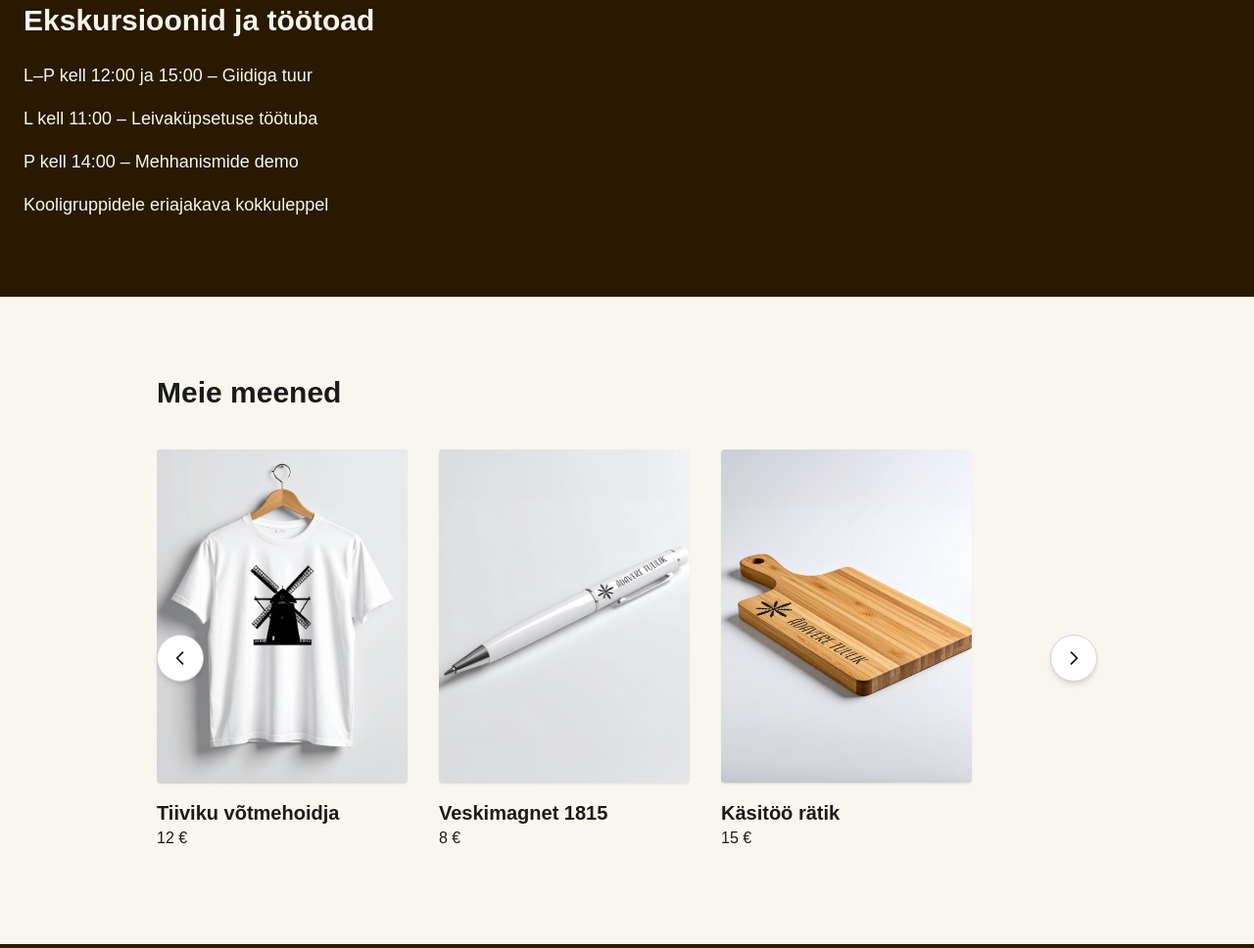
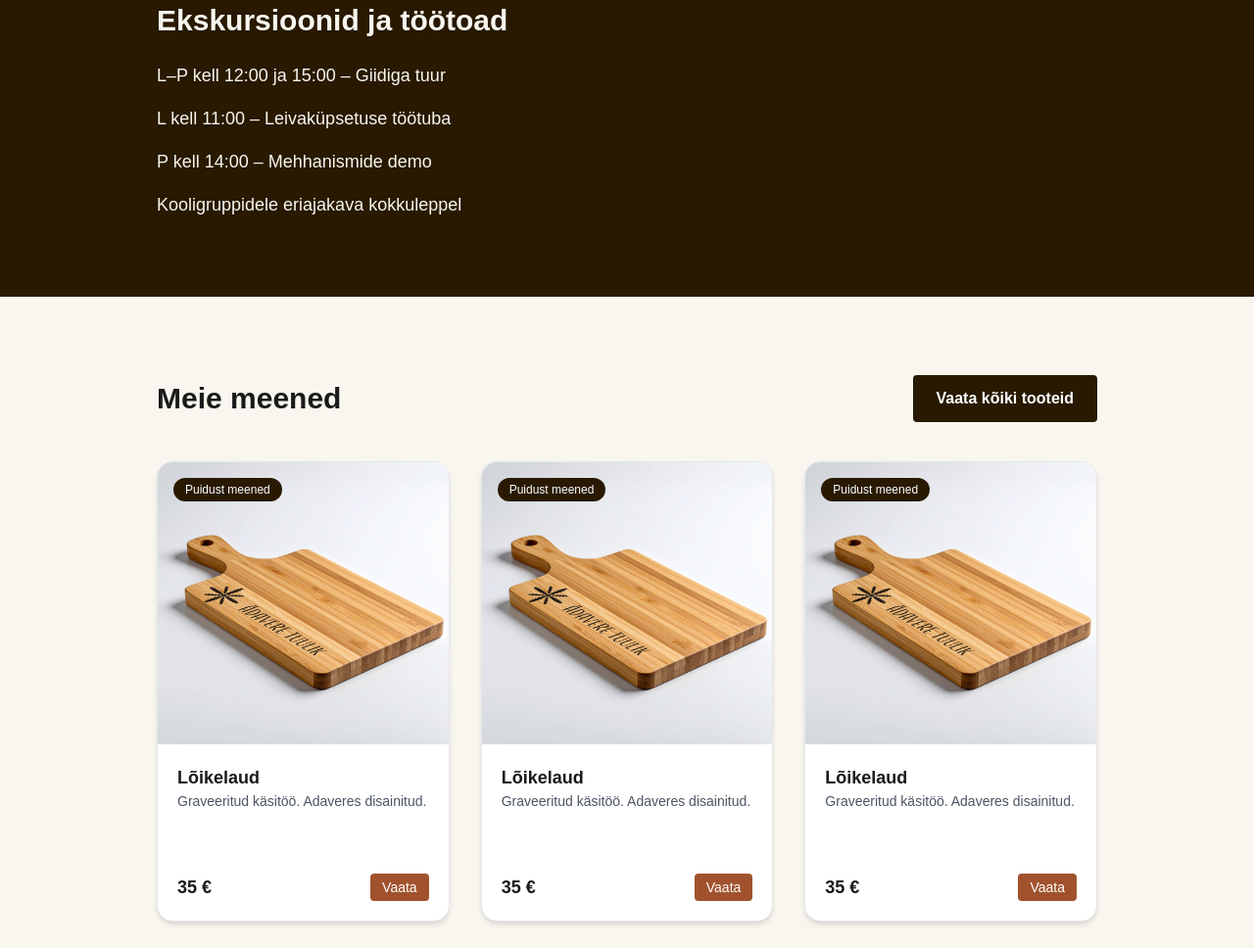
Before and after one commit to KaroliineJ/mm22module2, a plain HTML site: page index.html in a window 1280 px wide. Shown: the part 1996-2964 px from the top of the page at 98% size. Drawn offline with nearby package versions, Linux system fonts and the light colour scheme.

Commit message:
add categories

```diff
--- a/index.html
+++ b/index.html
@@ -134,9 +134,8 @@
 
 
 
- <section class="py-20 px-6 bg-[#281900] text-[#F8F6EE]">
-  <div class="max-w-7xl mx-auto grid grid-cols-12 gap-6">
-    <div class="col-span-12 md:col-span-6">
+<section class="py-20 px-4 md:px-[160px] bg-[#281900] text-[#F8F6EE]">
+  <div class="max-w-7xl mx-auto">
     <h2 class="text-3xl font-bold mb-6">Ekskursioonid ja töötoad</h2>
     <ul class="text-lg space-y-4">
       <li>L–P kell 12:00 ja 15:00 – Giidiga tuur</li>
@@ -145,64 +144,84 @@
       <li>Kooligruppidele eriajakava kokkuleppel</li>
     </ul>
   </div>
+</section>
+
+<section class="bg-[#F8F6EE] py-20 px-4 md:px-[160px]">
+  <div class="max-w-7xl mx-auto">
+  <div class="flex flex-col md:flex-row md:items-center md:justify-between mb-10 gap-4">
+  <h2 class="text-3xl font-bold text-[#1a1a1a]">Meie meened</h2>
+  <a href="shop.html" class="inline-block px-6 py-3 bg-[#281900] text-white font-semibold hover:bg-[#3a280a] transition rounded text-sm md:text-base">
+    Vaata kõiki tooteid
+  </a>
+</div>
+
+
+    <div class="grid grid-cols-1 md:grid-cols-3 gap-8">
+      <!-- Meene kaart 1 -->
+      <div class="group relative bg-white border border-gray-200 rounded-2xl overflow-hidden shadow-md hover:shadow-xl transition duration-300">
+        <span class="absolute top-4 left-4 bg-[#281900] text-white text-xs px-3 py-1 rounded-full">Puidust meened</span>
+        <img src="/assets/toode3.PNG" alt="Lõikelaud" class="w-full h-72 object-cover group-hover:scale-105 transition-transform duration-300">
+        <div class="p-5 space-y-2 flex flex-col justify-between min-h-[180px]">
+          <div>
+            <h3 class="text-lg font-semibold text-[#1a1a1a] group-hover:underline">Lõikelaud</h3>
+            <p class="text-sm text-gray-600">Graveeritud käsitöö. Adaveres disainitud.</p>
+          </div>
+          <div class="flex justify-between items-center pt-2">
+            <span class="text-lg font-bold text-[#1a1a1a]">35 €</span>
+            <a href="shop.html" class="text-sm bg-[#a0522d] hover:bg-[#804020] text-white px-3 py-1 rounded transition">Vaata</a>
+          </div>
+        </div>
+      </div>
+<div class="group relative bg-white border border-gray-200 rounded-2xl overflow-hidden shadow-md hover:shadow-xl transition duration-300">
+        <span class="absolute top-4 left-4 bg-[#281900] text-white text-xs px-3 py-1 rounded-full">Puidust meened</span>
+        <img src="/assets/toode3.PNG" alt="Lõikelaud" class="w-full h-72 object-cover group-hover:scale-105 transition-transform duration-300">
+        <div class="p-5 space-y-2 flex flex-col justify-between min-h-[180px]">
+          <div>
+            <h3 class="text-lg font-semibold text-[#1a1a1a] group-hover:underline">Lõikelaud</h3>
+            <p class="text-sm text-gray-600">Graveeritud käsitöö. Adaveres disainitud.</p>
+          </div>
+          <div class="flex justify-between items-center pt-2">
+            <span class="text-lg font-bold text-[#1a1a1a]">35 €</span>
+            <a href="shop.html" class="text-sm bg-[#a0522d] hover:bg-[#804020] text-white px-3 py-1 rounded transition">Vaata</a>
+          </div>
+        </div>
+      </div>
+<div class="group relative bg-white border border-gray-200 rounded-2xl overflow-hidden shadow-md hover:shadow-xl transition duration-300">
+        <span class="absolute top-4 left-4 bg-[#281900] text-white text-xs px-3 py-1 rounded-full">Puidust meened</span>
+        <img src="/assets/toode3.PNG" alt="Lõikelaud" class="w-full h-72 object-cover group-hover:scale-105 transition-transform duration-300">
+        <div class="p-5 space-y-2 flex flex-col justify-between min-h-[180px]">
+          <div>
+            <h3 class="text-lg font-semibold text-[#1a1a1a] group-hover:underline">Lõikelaud</h3>
+            <p class="text-sm text-gray-600">Graveeritud käsitöö. Adaveres disainitud.</p>
+          </div>
+          <div class="flex justify-between items-center pt-2">
+            <span class="text-lg font-bold text-[#1a1a1a]">35 €</span>
+            <a href="shop.html" class="text-sm bg-[#a0522d] hover:bg-[#804020] text-white px-3 py-1 rounded transition">Vaata</a>
+          </div>
+        </div>
+      </div>
+
+      <!-- Lisa veel 2 kaarti vajadusel -->
+    </div>
+
+    <!-- Link e-poodi -->
+    <div class="text-center mt-10">
+
+    </div>
   </div>
 </section>
 
-<section class="bg-[#F8F6EE] py-20 px-4 md:px-[160px]">
-  <div class="max-w-7xl mx-auto text-left">
-    <h2 class="text-3xl font-bold mb-10 text-[#1a1a1a]">Meie meened</h2>
 
-    <div class="relative">
-      <!-- Slider -->
-      <div id="slider" class="flex overflow-x-auto scroll-smooth snap-x snap-mandatory gap-8 pb-4">
-        <!-- Toode 1 -->
-        <div class="flex-shrink-0 w-64 snap-start">
-          <img src="assets/toode1.jpg" alt="Tiiviku võtmehoidja" class="mb-4 w-full aspect-[3/4] object-cover rounded shadow-sm" />
-          <h3 class="text-xl font-semibold text-[#1a1a1a]">Tiiviku võtmehoidja</h3>
-          <p class="text-[#1a1a1a]">12 €</p>
-        </div>
-        <!-- Toode 2 -->
-        <div class="flex-shrink-0 w-64 snap-start">
-          <img src="assets/toode2.PNG" alt="Veskimagnet 1815" class="mb-4 w-full aspect-[3/4] object-cover rounded shadow-sm" />
-          <h3 class="text-xl font-semibold text-[#1a1a1a]">Veskimagnet 1815</h3>
-          <p class="text-[#1a1a1a]">8 €</p>
-        </div>
-        <!-- Toode 3 -->
-        <div class="flex-shrink-0 w-64 snap-start">
-          <img src="assets/toode3.PNG" alt="Käsitöö rätik" class="mb-4 w-full aspect-[3/4] object-cover rounded shadow-sm" />
-          <h3 class="text-xl font-semibold text-[#1a1a1a]">Käsitöö rätik</h3>
-          <p class="text-[#1a1a1a]">15 €</p>
-        </div>
-      </div>
-
-      <!-- Vasak nool -->
-      <button onclick="slideLeft()" class="absolute left-0 top-1/2 -translate-y-1/2 z-10 bg-white text-black border border-gray-300 hover:bg-gray-200 rounded-full w-12 h-12 flex items-center justify-center shadow-md">
-        <svg xmlns="http://www.w3.org/2000/svg" class="w-5 h-5" fill="none" viewBox="0 0 24 24" stroke="currentColor">
-          <path stroke-linecap="round" stroke-linejoin="round" stroke-width="2" d="M15 19l-7-7 7-7" />
-        </svg>
-      </button>
-
-      <!-- Parem nool -->
-      <button onclick="slideRight()" class="absolute right-0 top-1/2 -translate-y-1/2 z-10 bg-white text-black border border-gray-300 hover:bg-gray-200 rounded-full w-12 h-12 flex items-center justify-center shadow-md">
-        <svg xmlns="http://www.w3.org/2000/svg" class="w-5 h-5" fill="none" viewBox="0 0 24 24" stroke="currentColor">
-          <path stroke-linecap="round" stroke-linejoin="round" stroke-width="2" d="M9 5l7 7-7 7" />
-        </svg>
-      </button>
-    </div>
-  </div>
-</section>
 
 
 <script>
   function slideLeft() {
     document.getElementById('slider').scrollBy({ left: -300, behavior: 'smooth' });
   }
-
   function slideRight() {
     document.getElementById('slider').scrollBy({ left: 300, behavior: 'smooth' });
   }
 </script>
-
 
 
   <!-- Footer konteiner -->
```
Also changed, not shown: detail.html (+61 -14 lines), shop.html (+33 -0 lines). Lines whose indentation alone changed are shown as unchanged.
